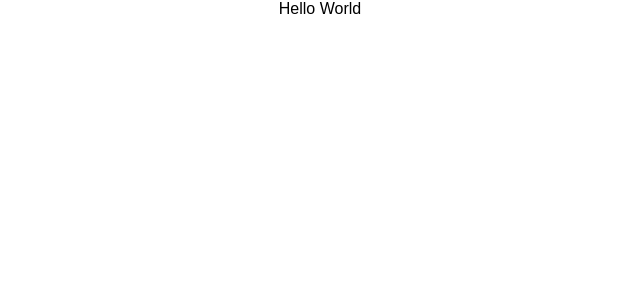
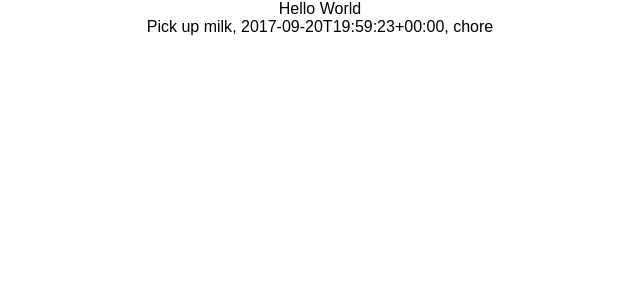
Before and after one commit to lassehav-oamk/react-step-by-step, a React (Create React App) app: page / in a window 1280 px wide. Shown: the top 300 px of the page, without its empty margins (320-960 px from the left). Built offline with nearby package versions, Linux system fonts and the light colour scheme.

Commit message:
Added initial skeleton of todolist component with prop passing and placeholder data storage.

```diff
--- a/package.json
+++ b/package.json
@@ -3,6 +3,7 @@
   "version": "0.1.0",
   "private": true,
   "dependencies": {
+    "moment": "^2.18.1",
     "react": "^15.6.1",
     "react-dom": "^15.6.1",
     "react-scripts": "1.0.13"
--- a/src/App.js
+++ b/src/App.js
@@ -2,12 +2,35 @@ import React, { Component } from 'react';
 import logo from './logo.svg';
 import './App.css';
 import HelloWorld from './comps/HelloWorld';
+import TodoList from './comps/TodoList';
+
+import itemData from './data/itemData';
 
 class App extends Component {
+    constructor()
+    {
+        super();
+        this.state = { items: [] };
+    }
+
+    componentDidMount () {
+        itemData.getItems().then(data => {
+            this.setState({items: data})
+        });
+    }
+
+
+
     render() {
+
         return (
             <div className="App">
+                <div>
                     <HelloWorld />
+                </div>
+                <div>
+                    <TodoList items = { this.state.items } />
+                </div>
             </div>
         );
     }
--- /dev/null
+++ b/src/comps/TodoList.js
@@ -0,0 +1,17 @@
+import React, { Component } from 'react'
+
+class TodoList extends Component {
+    render () {
+        return (
+            <div>
+                {this.props.items.map((item) =>
+                    <div key={item.id}>
+                         { item.description }, { item.date.format()}, { item.type }
+                    </div>
+                )}
+            </div>
+        )
+    }
+}
+
+export default TodoList
--- /dev/null
+++ b/src/data/itemData.js
@@ -0,0 +1,30 @@
+
+let moment = require('moment');
+
+
+
+let data = [
+    {
+        id: Math.floor(Math.random() * 1000),
+        description: "Pick up milk",
+        date: moment().add(7, 'days'),
+        type: "chore",
+        isDone: false,
+    }
+];
+
+export default {
+    getItems: () => {
+        return Promise.resolve(data);
+    },
+    addItem: (description, date, type) => {
+        data = data.concat([
+            {
+                id: Math.floor(Math.random() * 1000),
+                description,
+                date,
+                type
+            }
+        ])
+    },
+}
```
Lines whose indentation alone changed are shown as unchanged.
